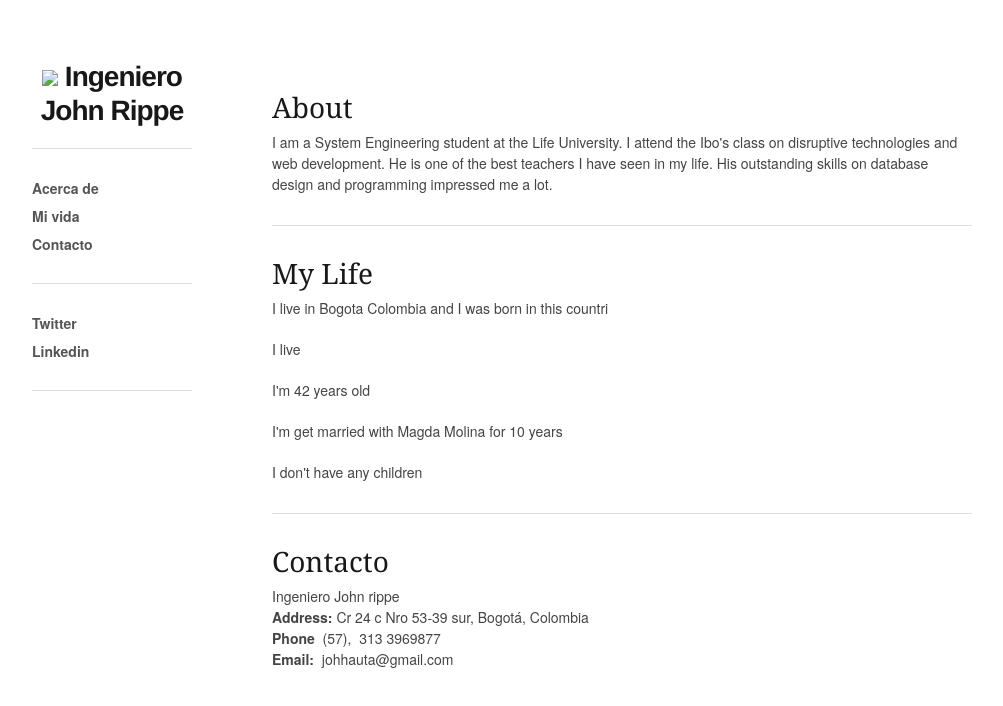
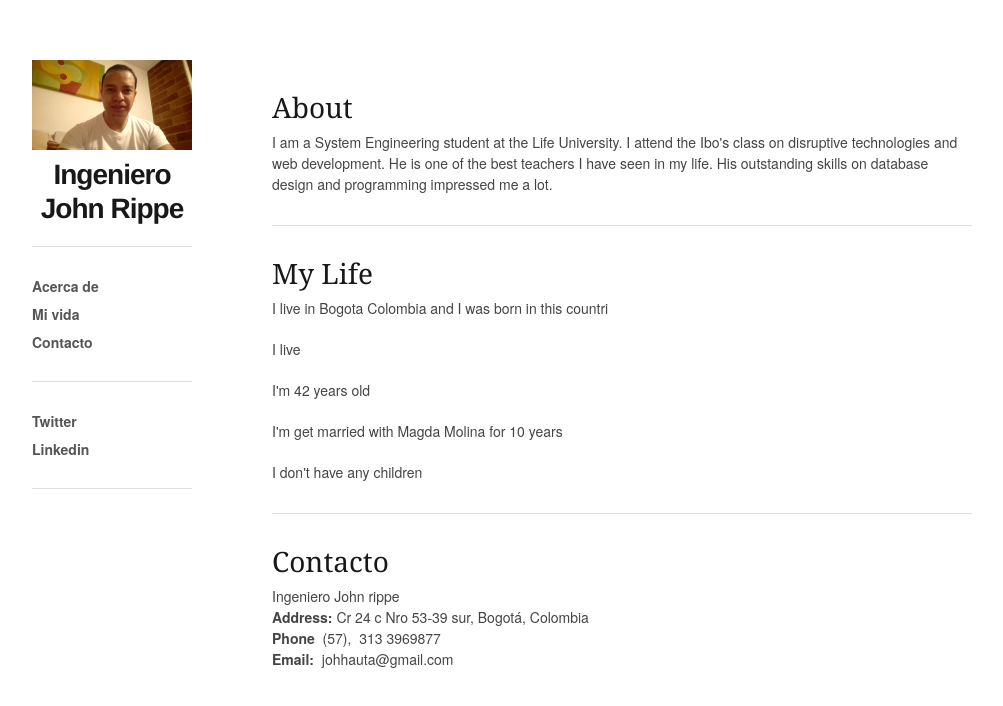
Before and after one commit to JohnARippe1975/hv, a plain HTML site: page index.html in a window 1280 px wide. Shown: the whole page, without its empty margins (138-1141 px from the left). Drawn offline with Linux system fonts and the light colour scheme.

Commit message:
foto
cambio de extesion jpg

```diff
--- a/index.html
+++ b/index.html
@@ -41,7 +41,7 @@
       <nav>
       <h3 id="logo" style="text-align:center;">
 
-          <img src="images/ingeniero.png" width="300" class="with_border"/>
+          <img src="images/ingeniero.jpg" width="300" class="with_border"/>
 		  Ingeniero John Rippe
 	  </h3>
 
```
